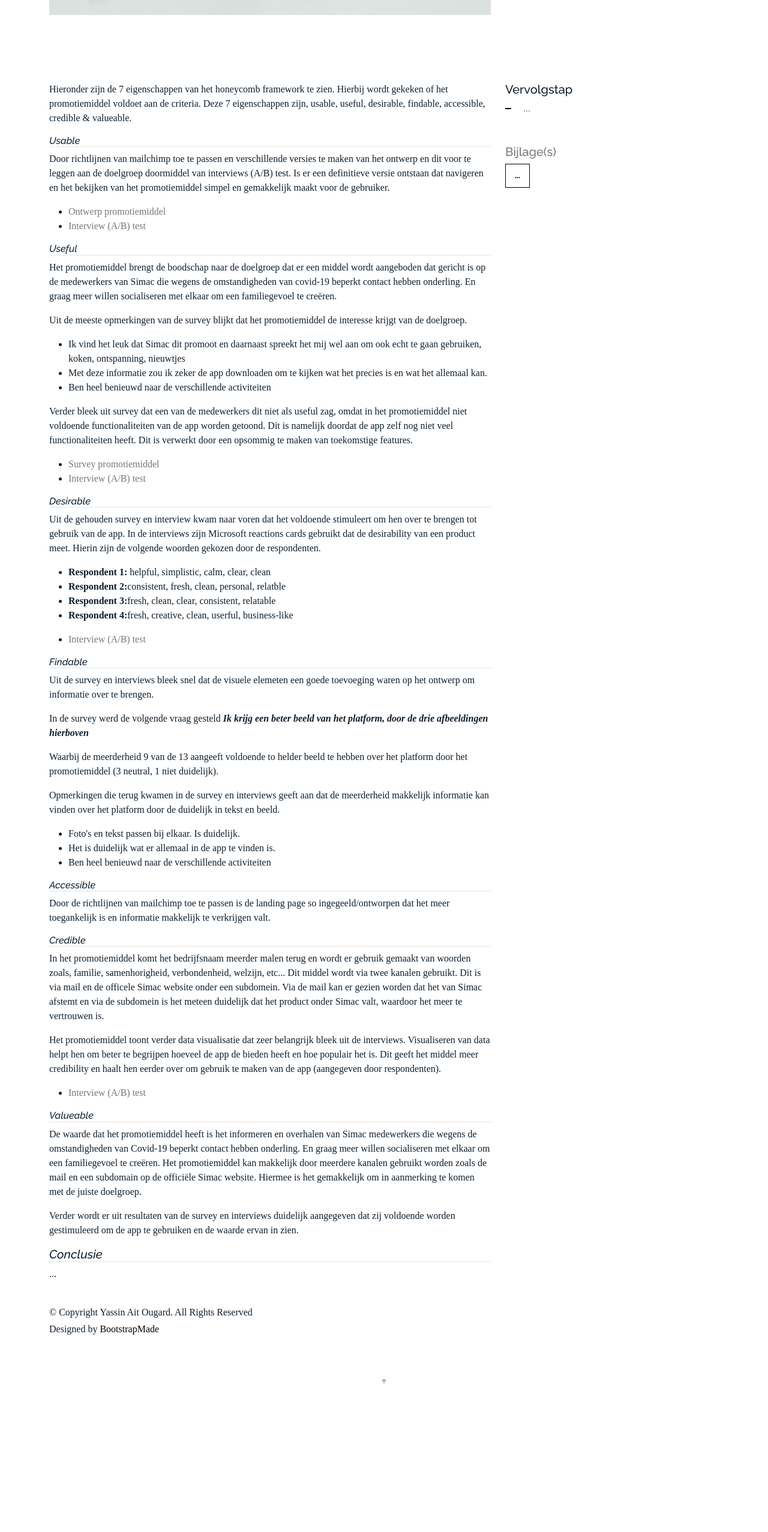
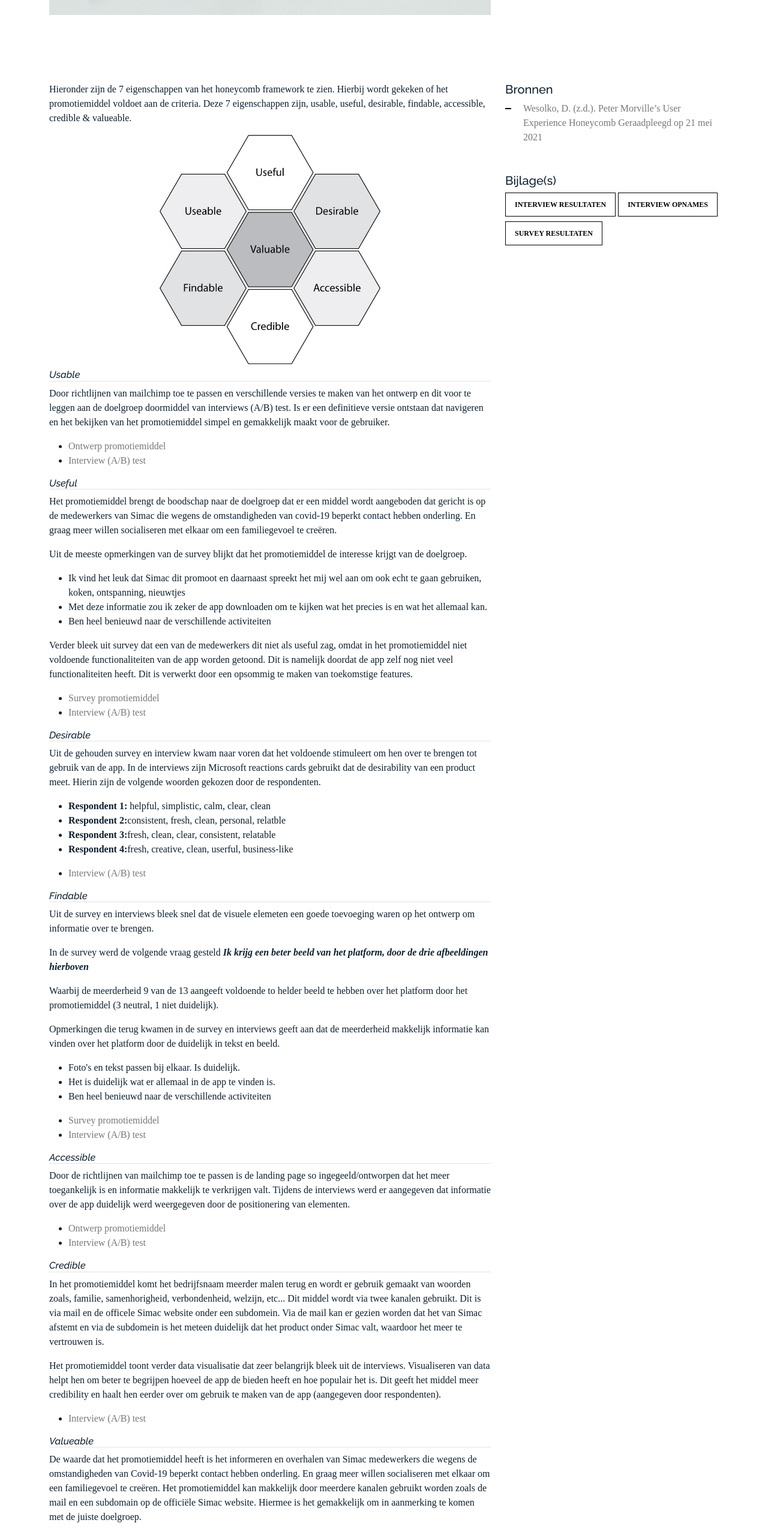
Before and after one commit to YassinAO/yassinao.github.io, a plain HTML site: page college/period-2/honeycomb/index.html in a window 1280 px wide. Shown: the part 1220-3774 px from the top of the page at 60% size. Before the commit the page ends 3536 px from the top, so only its background shows below. Drawn offline with nearby package versions, Linux system fonts and the light colour scheme; a web font is replaced by a local one.

Commit message:
content update

```diff
--- a/college/period-2/honeycomb/index.html
+++ b/college/period-2/honeycomb/index.html
@@ -138,20 +138,23 @@
                             valueable.
                         </p>
 
+                        <a href="#" data-featherlight="/college/period-2/honeycomb/files/honeycomb.jpeg">
+                            <img src="/college/period-2/honeycomb/files/honeycomb.jpeg"
+                                style="width: 50%; display: block; margin-left: auto; margin-right: auto;" alt="Image"
+                                class="img-fluid mb-2">
+                        </a>
+
                         <h6>Usable</h6>
                         <p>Door richtlijnen van mailchimp toe te passen en verschillende versies te maken van het
                             ontwerp en dit voor te leggen aan de doelgroep doormiddel van interviews (A/B) test. Is er
                             een definitieve versie ontstaan dat navigeren en het bekijken van het promotiemiddel simpel
-                            en gemakkelijk maakt voor de gebruiker.
+                            en gemakkelijk maakt voor de gebruiker. </p>
 
                         <ul>
                             <li><a href="/college/period-2/landing-page/" target="_blank">Ontwerp promotiemiddel</a>
                             </li>
                             <li><a href="/college/period-2/interview/" target="_blank">Interview (A/B) test</a></li>
                         </ul>
-
-
-                        </p>
 
                         <h6>Useful</h6>
                         <p>Het promotiemiddel brengt de boodschap naar de doelgroep dat er een middel wordt aangeboden
@@ -222,9 +225,25 @@
                             <li>Ben heel benieuwd naar de verschillende activiteiten</li>
                         </ul>
 
+                        <ul>
+                            <li><a href="/college/period-2/survey/" target="_blank">Survey promotiemiddel</a>
+                            </li>
+                            <li><a href="/college/period-2/interview/" target="_blank">Interview (A/B) test</a></li>
+                        </ul>
+
                         <h6>Accessible</h6>
                         <p>Door de richtlijnen van mailchimp toe te passen is de landing page so ingegeeld/ontworpen dat
-                            het meer toegankelijk is en informatie makkelijk te verkrijgen valt.</p>
+                            het meer toegankelijk is en informatie makkelijk te verkrijgen valt.
+
+                            Tijdens de interviews werd er aangegeven dat informatie over de app duidelijk werd
+                            weergegeven door de positionering van elementen.
+                        </p>
+
+                        <ul>
+                            <li><a href="/college/period-2/landing-page/" target="_blank">Ontwerp promotiemiddel</a>
+                            </li>
+                            <li><a href="/college/period-2/interview/" target="_blank">Interview (A/B) test</a></li>
+                        </ul>
 
                         <h6>Credible</h6>
                         <p>In het promotiemiddel komt het bedrijfsnaam meerder malen terug en wordt er gebruik gemaakt
@@ -257,17 +276,37 @@
                             voldoende worden gestimuleerd om de app te gebruiken en de waarde ervan in zien.</p>
 
                         <h5>Conclusie</h5>
-                        <p>...</p>
+                        <p>Vanuit onderzoek, survey en interviews (A/B) testen zijn er voldoende resultaten behaald om
+                            het promotiemiddel te verbeteren. Deze verbeteringen zijn onder andere tekst, afbeeldingen
+                            en positionering van elementen om de boodschap duidelijker over te brengen bij de doelgroep.
+                        </p>
+                        <p>
+                            Hiermee is het middel doormiddel van het honeycomb framework van Peter Morville gezien als
+                            een goed user experience.</p>
                     </div>
                     <div class="col-md-4 ml-auto" data-aos="fade-up" data-aos-delay="100">
                         <div class="sticky-content">
-                            <h3 class="h3">Vervolgstap</h3>
+                            <!-- <h3 class="h3">Vervolgstap</h3>
                             <ul class="list-unstyled list-line mb-5">
                                 <li><a href="#" target="_blank">...</li>
+                            </ul> -->
+
+                            <h3 class="h3">Bronnen</h3>
+                            <ul class="list-unstyled list-line mb-5">
+                                <li>
+                                    <a href="https://medium.com/@danewesolko/peter-morvilles-user-experience-honeycomb-904c383b6886"
+                                        target="_blank">Wesolko, D. (z.d.). Peter Morville’s User
+                                        Experience Honeycomb Geraadpleegd op 21 mei 2021</a>
+                                </li>
                             </ul>
 
                             <h3 class="h3">Bijlage(s)</h3>
-                            <a href="#" target="_blank" class="readmore mb-2">...</a>
+                            <a href="/college/period-2/interview/files/marketing-resultaten.pdf" target="_blank"
+                                class="readmore mb-2">Interview resultaten</a>
+                            <a href="https://drive.google.com/drive/folders/1PUk4d0BK4_tq5GiQCtX8hlLnxLedpwjO?usp=sharing"
+                                target="_blank" class="readmore mb-2">Interview Opnames</a>
+                            <a href="https://docs.google.com/forms/d/1xvk3VELu915zoDcQARM7pTuwZ2-ZjT3FnQooGXn_e9o/edit#responses"
+                                target="_blank" class="readmore mb-2">Survey resultaten</a>
                         </div>
                     </div>
                 </div>
```
Also changed, not shown: college/period-2/marketing-concept/index.html (+40 -3 lines), college/period-2/honeycomb/files/honeycomb.jpeg (added).
